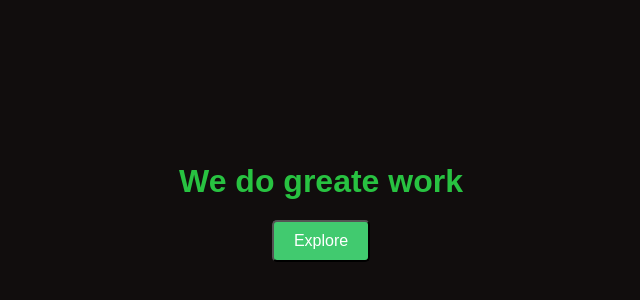
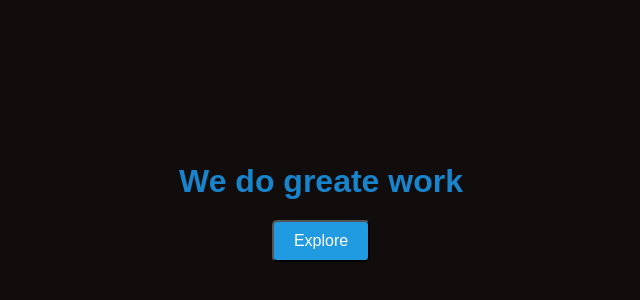
Before and after one commit to kumavat123/cohrent_1, a plain HTML site: page index.html in a window 1280 px wide. Shown: the part 188-488 px from the top of the page, without its empty margins (319-959 px from the left). Drawn offline with Linux system fonts and the light colour scheme.

Commit message:
third commit

```diff
--- a/style.css
+++ b/style.css
@@ -24,7 +24,7 @@ body{
     font-family: Arial, Helvetica, sans-serif;
 }
 h1{
-    color: rgb(40, 194, 65);
+    color: rgb(24, 132, 204);
 
 }
 
@@ -32,7 +32,7 @@ button{
     padding: 10px 20px;
     font-size: 16px;
     color:white;
-    background-color: rgb(65, 202, 111);
+    background-color: rgb(32, 154, 224);
     border-radius: 5px;
     cursor: pointer;
     transition: background-color 0.3s ease;
```
Also changed, not shown: notes.txt (added).
